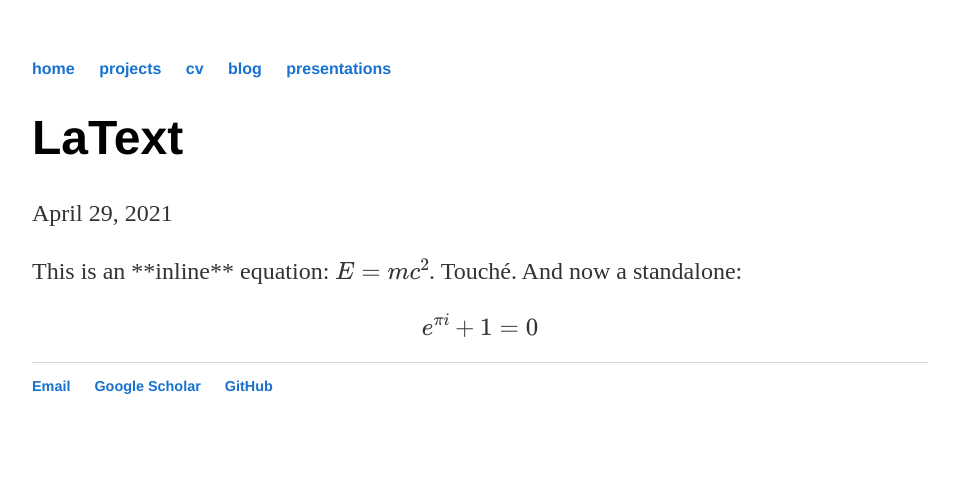
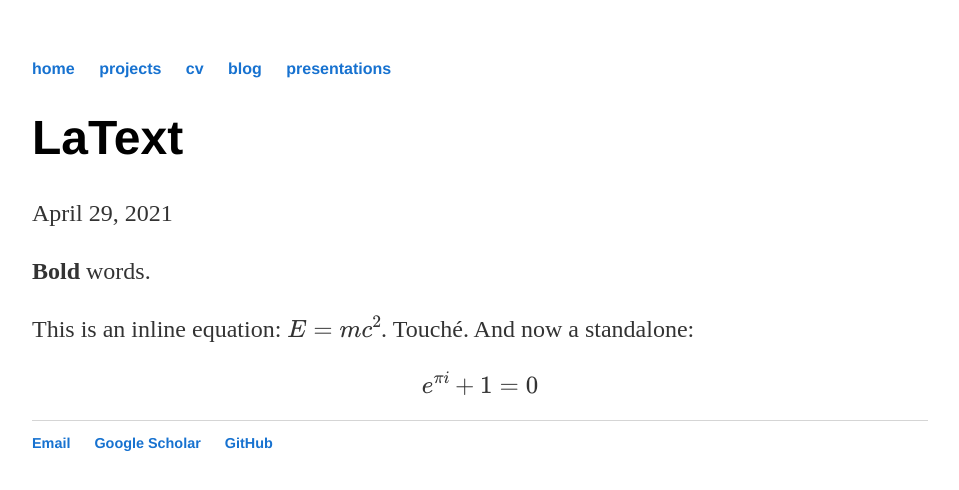
Before and after one commit to maxpensack/maxpensack.github.io, a Jekyll site: the page built from _posts/2021-04-29-test-post.md, in a window 1280 px wide. Shown: the top 490 px of the page, without its empty margins (160-1119 px from the left). Built offline with Jekyll 4.4.1, drawn with Linux system fonts in a browser that asks for light colours.

Commit message:
Update 2021-04-29-test-post.md

```diff
--- a/_posts/2021-04-29-test-post.md
+++ b/_posts/2021-04-29-test-post.md
@@ -3,8 +3,9 @@ layout: post
 title: "LaText"
 date: 2021-04-29
 ---
+**Bold** words.
 <p>
-This is an **inline** equation: \(E = mc^2\). Touché.
+This is an inline equation: \(E = mc^2\). Touché.
 
 And now a standalone:
 \begin{equation}e^{\pi i} + 1 = 0\end{equation}
```
